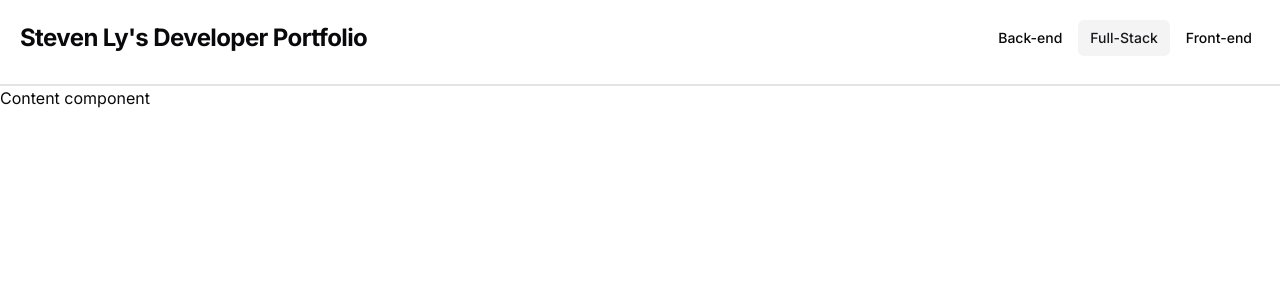
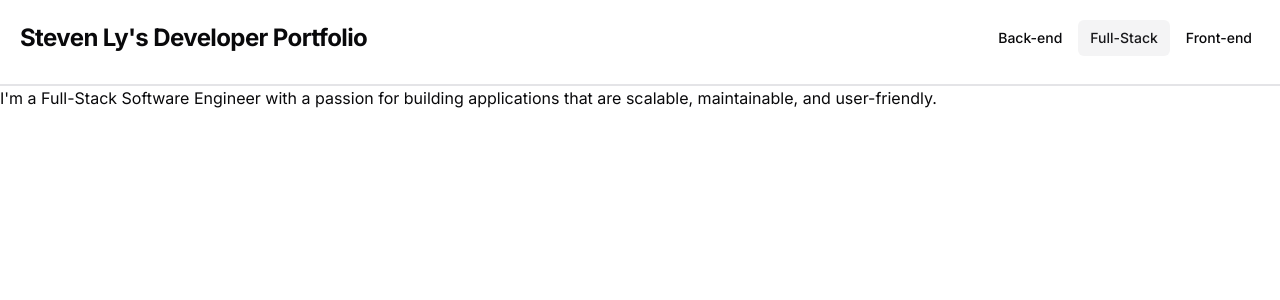
Before and after one commit to oobohP/portfolio, a Next.js app: page / in a window 1280 px wide. Shown: the top 300 px of the page. Built offline with nearby package versions, Linux system fonts and the light colour scheme.

Commit message:
add different views, update role selector to have default at all times

```diff
--- a/app/page.tsx
+++ b/app/page.tsx
@@ -1,11 +1,18 @@
+import { Backend } from "@/components/Backend";
 import { Content } from "@/components/Content";
+import { Frontend } from "@/components/Frontend";
+import { Fullstack } from "@/components/Fullstack";
 import { Header } from "@/components/Header";
 
 export default function Home() {
   return (
     <main>
       <Header />
-      <Content />
+      <Content
+        backend={<Backend />}
+        fullstack={<Fullstack />}
+        frontend={<Frontend />}
+      />
     </main>
   );
 }
--- /dev/null
+++ b/components/Backend.tsx
@@ -0,0 +1,9 @@
+
+export const Backend = () => {
+  return (
+    <p>
+      I'm a Back-End Software Engineer with a passion for building scalable, maintainable, and
+      user-friendly applications.
+    </p>
+  );
+};
--- a/components/Content.tsx
+++ b/components/Content.tsx
@@ -1,8 +1,21 @@
+"use client";
+import { useContext } from "react";
+import { RoleContext } from "@/lib/providers/RoleProvider";
 
-export const Content = () => {
+type ContentProps = {
+  backend: React.ReactNode;
+  fullstack: React.ReactNode;
+  frontend: React.ReactNode;
+};
+
+export const Content = ({ backend, fullstack, frontend }: ContentProps) => {
+  const { role } = useContext(RoleContext);
+
   return (
     <div>
-      Content component
+      {role === "full-stack" && fullstack}
+      {role === "back-end" && backend}
+      {role === "front-end" && frontend}
     </div>
   );
 };
--- /dev/null
+++ b/components/Frontend.tsx
@@ -0,0 +1,7 @@
+import React from "react";
+
+export const Frontend = () => {
+  return (
+    <p>I'm a Front-End Software Engineer with a passion for building user-friendly applications.</p>
+  );
+};
--- /dev/null
+++ b/components/Fullstack.tsx
@@ -0,0 +1,10 @@
+import React from "react";
+
+export const Fullstack = () => {
+  return (
+    <p>
+      I'm a Full-Stack Software Engineer with a passion for building applications that are scalable,
+      maintainable, and user-friendly.
+    </p>
+  );
+};
--- a/components/RoleSelector.tsx
+++ b/components/RoleSelector.tsx
@@ -7,7 +7,15 @@ export const RoleSelector = () => {
   const { role, setRole } = useContext(RoleContext);
 
   return (
-    <ToggleGroup type="single" defaultValue="full-stack" onValueChange={(value) => setRole(value)}>
+    <ToggleGroup
+      type="single"
+      value={role}
+      defaultValue="full-stack"
+      onValueChange={(value) => {
+        if (value === "") return;
+        setRole(value);
+      }}
+    >
       <ToggleGroupItem value="back-end">Back-end</ToggleGroupItem>
       <ToggleGroupItem value="full-stack">Full-Stack</ToggleGroupItem>
       <ToggleGroupItem value="front-end">Front-end</ToggleGroupItem>
```
